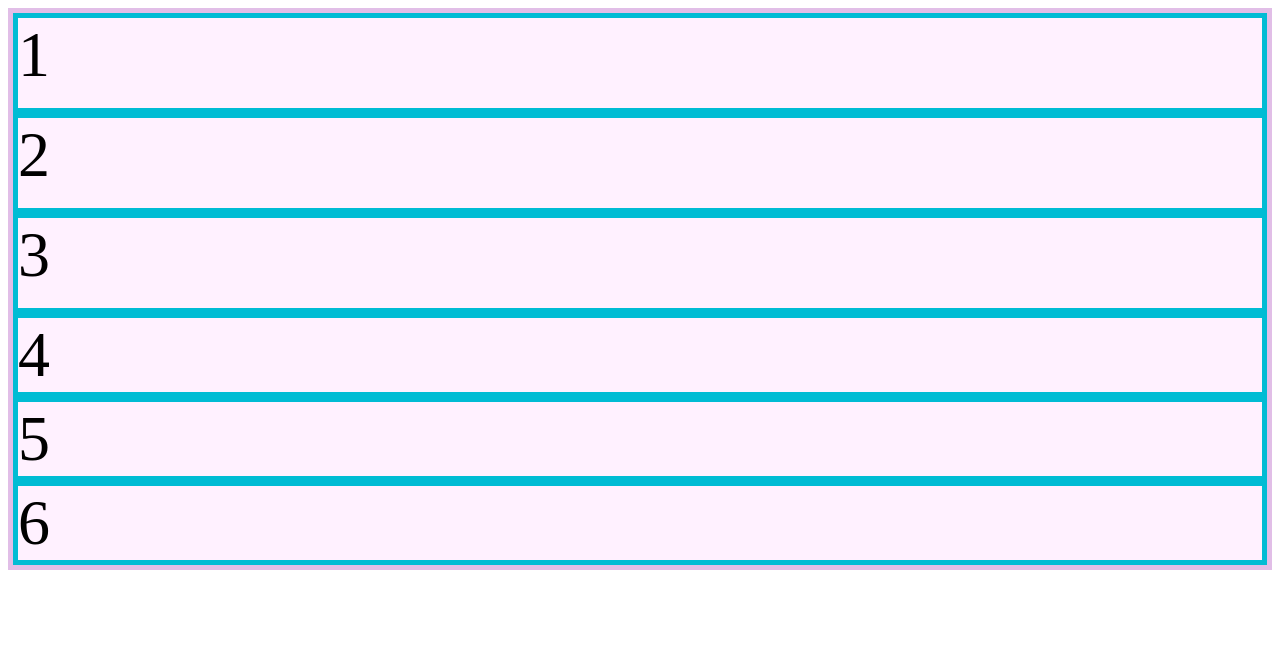
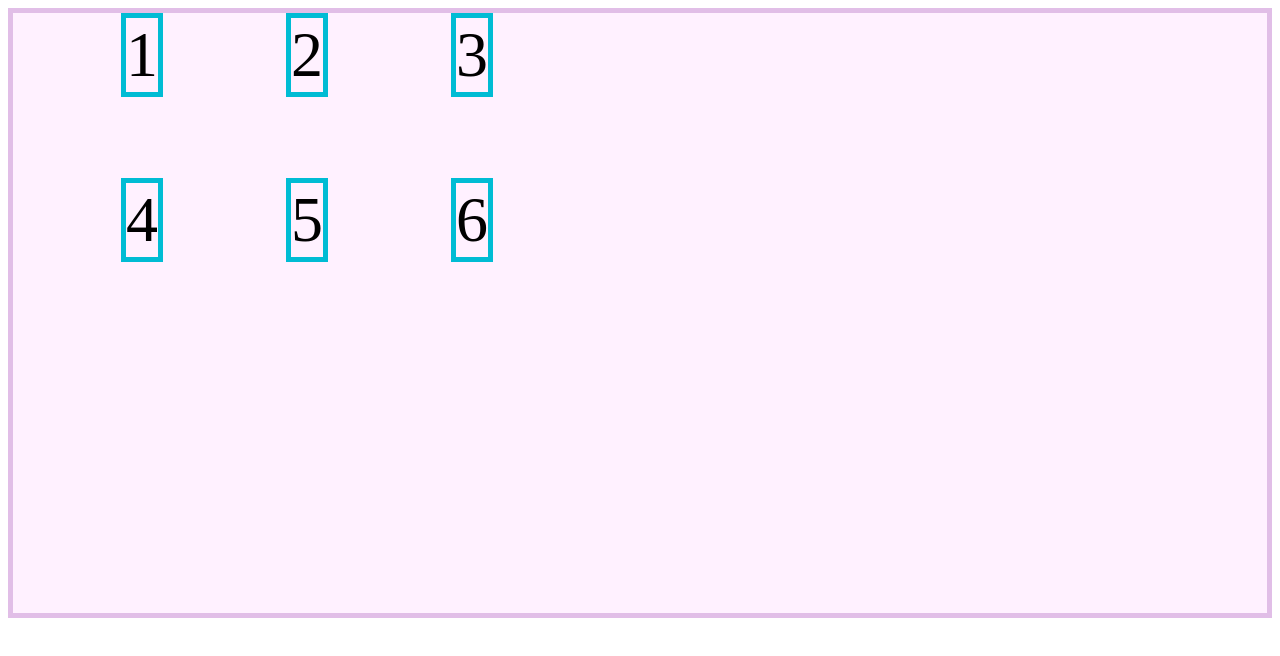
Before and after one commit to cristianoso19/GridLayout, a plain HTML site: page index.html in a window 1280 px wide. Drawn offline with Linux system fonts and the light colour scheme.

Commit message:
Add class four container align and child align

```diff
--- /dev/null
+++ b/reto2/styles.css
@@ -0,0 +1,18 @@
+.container{
+   border: 5px solid #e1bee7;
+   background-color: #fff1ff;
+   display: grid;
+   grid-template-columns: 150px 150px;
+   grid-template-rows: 150px 150px;
+   justify-content: center;
+   align-content: center;
+   gap:20px;
+   height: 600px;
+
+}
+.container article{
+   border: 5px solid #00bcd4;
+   font-size: 4rem;
+   place-self: end;
+
+}
--- a/styles.css
+++ b/styles.css
@@ -1,28 +1,34 @@
 .container {
    border: 5px solid #e1bee7;
    background-color: #fff1ff;
-/*Clase 1*/
+
+   /*Clase 3 Propiedades de contenedor*/
    display: grid;
    /*grid-template-columns: 100px 200px 300px;*/
-   /*
-    *grid-template-rows: 100px 200px;
-    */
+   /*grid-template-rows: 100px 200px;*/
    /*grid-template-rows: 150px 250px;*/
-   /*
-    *grid-auto-columns: 100px;
-    *grid-auto-flow: column;
-    */
+   /*grid-auto-columns: 100px;*/
+   /*grid-auto-flow: column;*/
    /*row-gap: 15px;*/
    /*column-gap: 15px;*/
-   /*
-    *gap: 40px;
-    */
-/*
- *   RETO 1 */
-     grid-template-rows: 100px 100px 100px;
-     /*grid-template-columns: 100px 100px;*/
-     /*grid-auto-flow: column;*/
-     /*gap: 20px;*/
+   /*gap: 40px;*/
+
+   /*CLASE 4*/
+   grid-gap: 15px;
+   grid-template-columns: 150px 150px 150px;
+   grid-auto-rows: 150px;
+   height: 600px;
+   /*justify-content: center;*/
+   /*align-content: center;*/
+   /*place-content: end;*/
+   justify-items: end;
+   align-items: start;
+
+   /*RETO 1*/
+   /*grid-template-rows: 100px 100px 100px; */
+   /*grid-template-columns: 100px 100px;*/
+   /*grid-auto-flow: column;*/
+   /*gap: 20px;*/
 
 }
 .item{
```
Also changed, not shown: reto2/index.html (added, +17 -0 lines), 1 other file.
